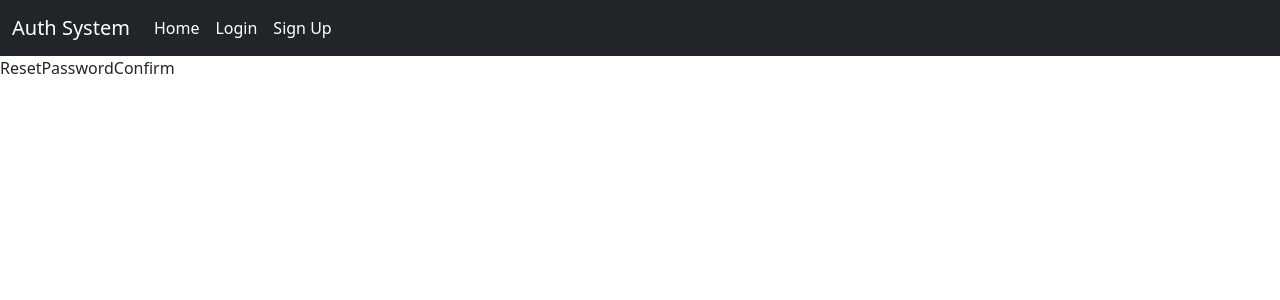
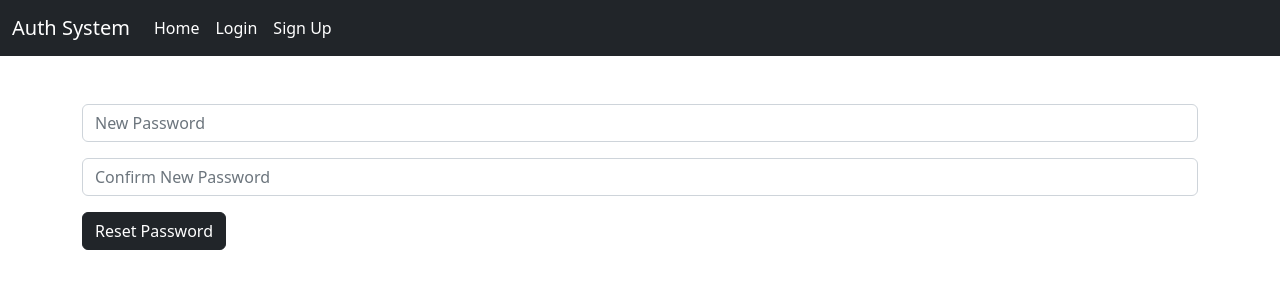
Before and after one commit to osamayy515/Auth_system-using-react-and-django, a React (Create React App) app in the folder frontend/: page /password/reset/confirm/1/1 in a window 1280 px wide. Shown: the top 300 px of the page. Built offline with nearby package versions, Linux system fonts and the light colour scheme.

Commit message:
Adding reset pass confirm functionality

```diff
--- a/frontend/src/containers/ResetPasswordConfirm.js
+++ b/frontend/src/containers/ResetPasswordConfirm.js
@@ -1,9 +1,66 @@
-import React from 'react'
+import React, { useState} from 'react'
+import { Navigate, useParams } from 'react-router-dom'
+import { connect } from 'react-redux'
+import { reset_password_confirm } from '../actions/auth';
 
-const ResetPasswordConfirm = (props) => (
-    <div>
-        ResetPasswordConfirm
-    </div>
-);
+const ResetPasswordConfirm = ({ match, reset_password_confirm }) => {
 
-export default ResetPasswordConfirm;
+    const [requestSent, setRequestSent] = useState(false);
+
+    const [formData, setFormData] = useState({
+        new_password: '',
+        re_new_password: ''
+    });
+
+    const { new_password, re_new_password } = formData;
+
+    const onChange = e => setFormData({ ...formData, [e.target.name]: e.target.value });
+
+    const onSubmit = e => {
+        e.preventDefault();
+
+        // const [uid, token] = useParams();
+        const uid = match.params.uid
+        const token = match.params.token
+
+        reset_password_confirm(uid, token, new_password, re_new_password);
+        setRequestSent(true);
+    };
+
+    if (requestSent) {
+        return <Navigate to='/' />
+    }
+    return(
+        <div className='container mt-5'>
+            <form onSubmit={e => onSubmit(e)}>
+                <div className='form-group mb-3'>
+                    <input
+                        className='form-control'
+                        type='password'
+                        placeholder='New Password'
+                        name='new_password'
+                        value={new_password}
+                        onChange={e => onChange(e)}
+                        minLength ='6'
+                        required
+                    />
+                </div>
+                <div className='form-group mb-3'>
+                    <input
+                        className='form-control'
+                        type='password'
+                        placeholder='Confirm New Password'
+                        name='re_new_password'
+                        value={re_new_password}
+                        onChange={e => onChange(e)}
+                        minLength ='6'
+                        required
+                    />
+                </div>
+                <button className='btn btn-dark' type='submit'>Reset Password</button>
+            </form>
+        </div>
+    );
+};
+
+export default connect(null , { reset_password_confirm })(ResetPasswordConfirm);
```
